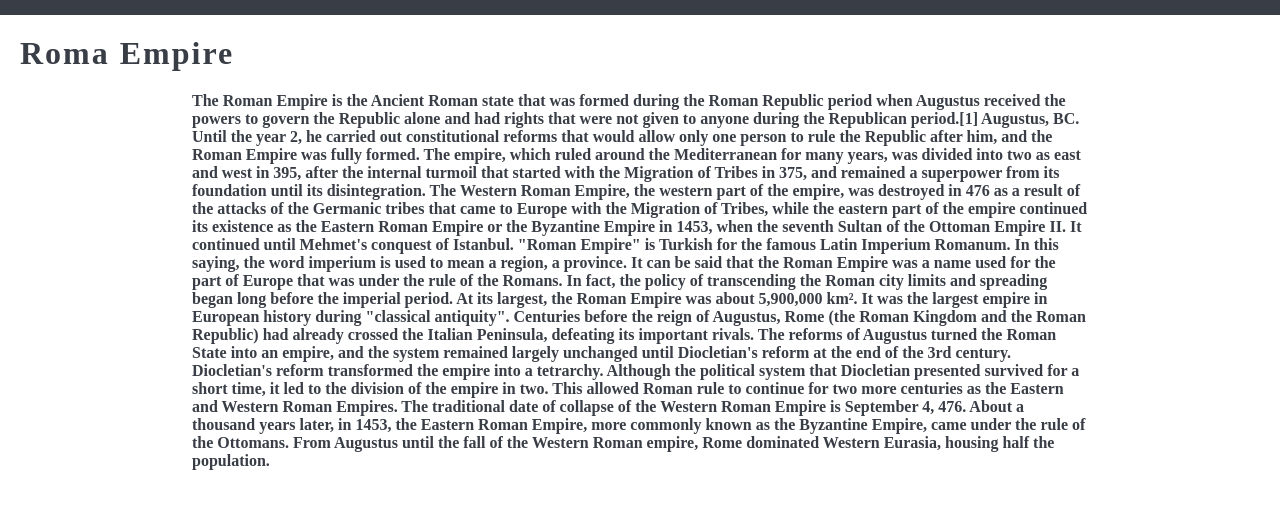
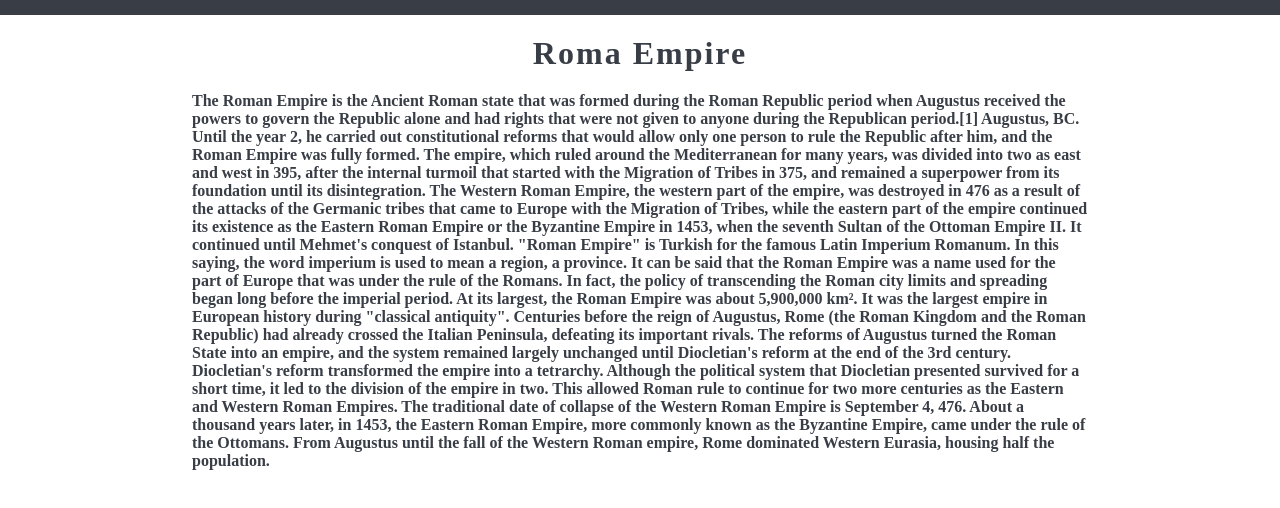
Before and after one commit to Soner-Ozciftci/React-Scroll-Bar-Indicator-App, a React (Create React App) app: page / in a window 1280 px wide. Shown: the top 508 px of the page. Built offline with nearby package versions, Linux system fonts and the light colour scheme.

Commit message:
css edit

```diff
--- a/src/ScrollIndicator.css
+++ b/src/ScrollIndicator.css
@@ -14,9 +14,9 @@
 .progressMainStyle {
   height: 15px;
   background-color: #00adb5;
-  width: 15%;
 }
 h1 {
+  text-align: center;
   color: #393e46;
   letter-spacing: 2px;
   margin: 20px;
```
